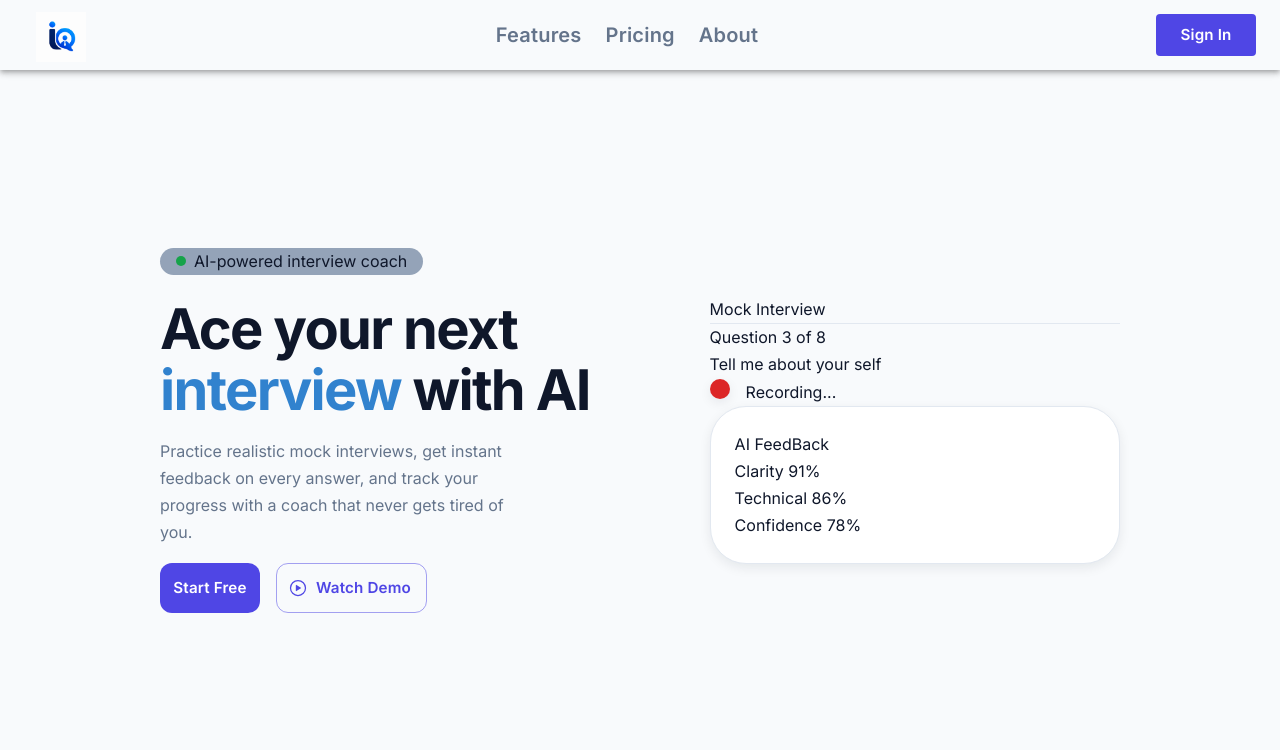
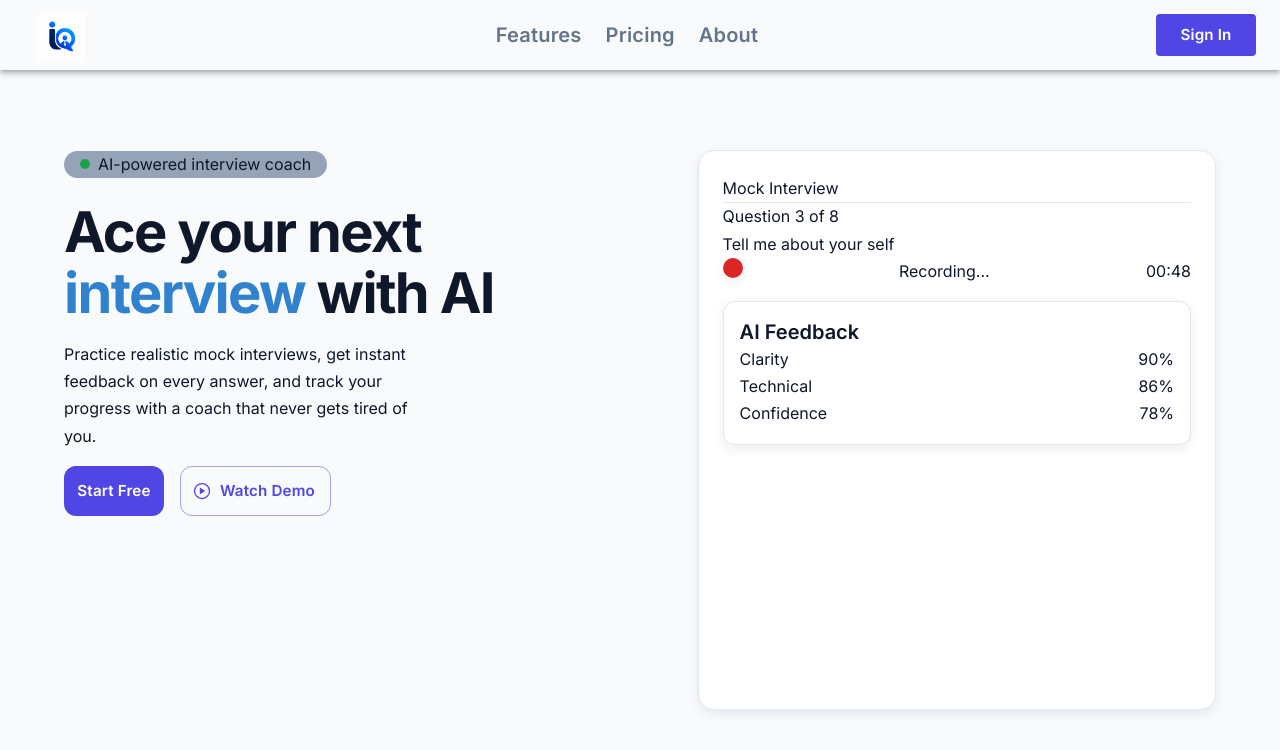
Before and after one commit to SudheerReddy9/intervio, a Next.js app: page / in a window 1280 px wide. Shown: the top 750 px of the page. Built offline with nearby package versions, Linux system fonts and the light colour scheme.

Commit message:
created teh hoem and updated with accuraate UI

```diff
--- a/src/components/Header.tsx
+++ b/src/components/Header.tsx
@@ -3,23 +3,11 @@ import { AppBar, Box, Button, Toolbar, Typography, } from "@mui/material"
 import Image from 'next/image';
 import Link from 'next/link';
 const Header: React.FC = () => {
-    const navItems: Array<{
-        label: string;
-        href: string;
-    }> = [
-            {
-                label: 'Features',
-                href: '/projects',
-            },
-            {
-                label: 'Pricing',
-                href: '/experience',
-            },
-            {
-                label: 'About',
-                href: '/contact',
-            },
-        ];
+    const navItems = [
+        { label: 'Features', href: '#features' },
+        { label: 'Pricing', href: '#pricing' },
+        { label: 'About', href: '#about' },
+    ];
     return (
         <AppBar
             component='main'
--- a/src/components/HomeClient.tsx
+++ b/src/components/HomeClient.tsx
@@ -13,13 +13,8 @@ export default function Home(): React.JSX.Element | null {
                     xs: '1fr',
                     md: '1.1fr 0.9fr',
                 },
-                alignItems: 'center',
-                gap: 6,
-                px: {
-                    xs: 3,
-                    md: 8,
-                    lg: 12,
-                },
+                justifyContent: 'space-between',
+
                 py: {
                     xs: 8,
                     md: 10,
@@ -53,7 +48,11 @@ export default function Home(): React.JSX.Element | null {
                 </Box>
                 <Box>
                     <Typography variant="h1" color="primary.main"> Ace your next<br /> <span style={{ color: '#3182ce' }}>interview</span> with AI</Typography>
-                    <Typography sx={{ marginTop: '16px', fontSize: theme.typography.body1, color: theme.palette.text.secondary }}>Practice realistic mock interviews, get instant <br />feedback on every answer, and track your <br />progress with a coach that never gets tired of <br />you.</Typography>
+                    <Typography
+                        variant="body1"
+                        color="text.secondary"
+                        sx={{ mt: 2 }}
+                    >Practice realistic mock interviews, get instant <br />feedback on every answer, and track your <br />progress with a coach that never gets tired of <br />you.</Typography>
                 </Box>
                 <Box
                     sx={{
@@ -84,10 +83,11 @@ export default function Home(): React.JSX.Element | null {
             </Box>
             <Box
                 sx={{
-                    borderRadius: 0,
-
-                    borderColor: 'green'
-
+                    p: 3,
+                    border: `1px solid ${theme.palette.divider}`,
+                    borderRadius: '16px',
+                    bgcolor: 'background.paper',
+                    boxShadow: theme.shadows[2],
                 }}
             >
                 <Typography>Mock Interview</Typography>
@@ -98,7 +98,9 @@ export default function Home(): React.JSX.Element | null {
                     sx={{
                         display: 'flex',
                         flexDirection: 'row',
-                        gap: 2
+                        justifyContent: 'space-between',
+                        gap: 2,
+                        paddingBottom: 2,
                     }}
                 >
                     <Box
@@ -114,20 +116,35 @@ export default function Home(): React.JSX.Element | null {
 
                     </Box>
                     <Typography>Recording...</Typography>
+                    <Typography>00:48</Typography>
                 </Box>
                 <Box
                     sx={{
-                        p: 3,
+                        p: '16px',
                         border: `1px solid ${theme.palette.divider}`,
-                        borderRadius: 3,
+                        borderRadius: '12px',
                         bgcolor: 'background.paper',
                         boxShadow: theme.shadows[3],
                     }}
                 >
-                    <Typography>AI FeedBack</Typography>
-                    <Typography>Clarity 91%</Typography>
-                    <Typography>Technical 86%</Typography>
-                    <Typography>Confidence 78%</Typography>
+
+                    <Typography variant="h6">
+                        AI Feedback
+                    </Typography>
+                    <Box>
+                        <Box sx={{ display: 'flex', flexDirection: 'row', justifyContent: 'space-between' }}>
+                            <Typography >Clarity</Typography>
+                            <Typography>90%</Typography>
+                        </Box>
+                        <Box sx={{ display: 'flex', flexDirection: 'row', justifyContent: 'space-between' }}>
+                            <Typography>Technical</Typography>
+                            <Typography>86%</Typography>
+                        </Box>
+                        <Box sx={{ display: 'flex', flexDirection: 'row', justifyContent: 'space-between' }}>
+                            <Typography>Confidence </Typography>
+                            <Typography>78%</Typography>
+                        </Box>
+                    </Box>
 
                 </Box>
             </Box>
```
